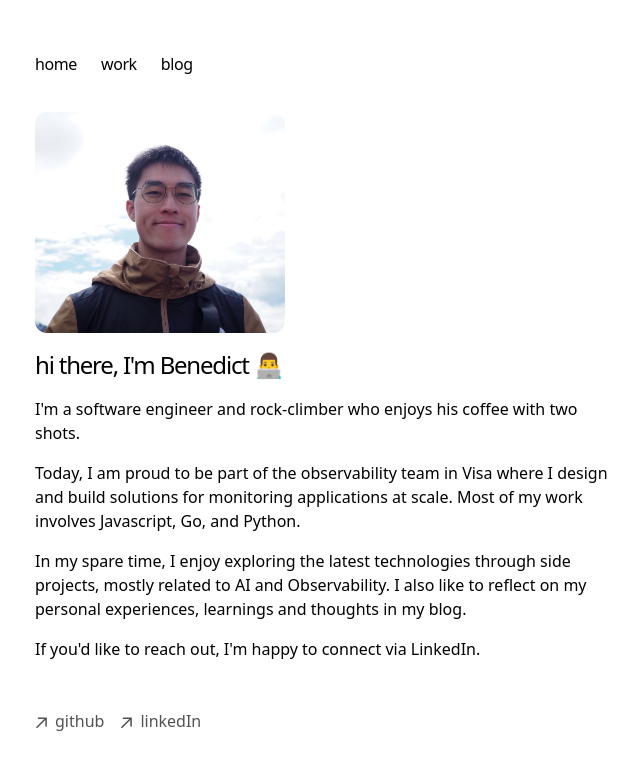
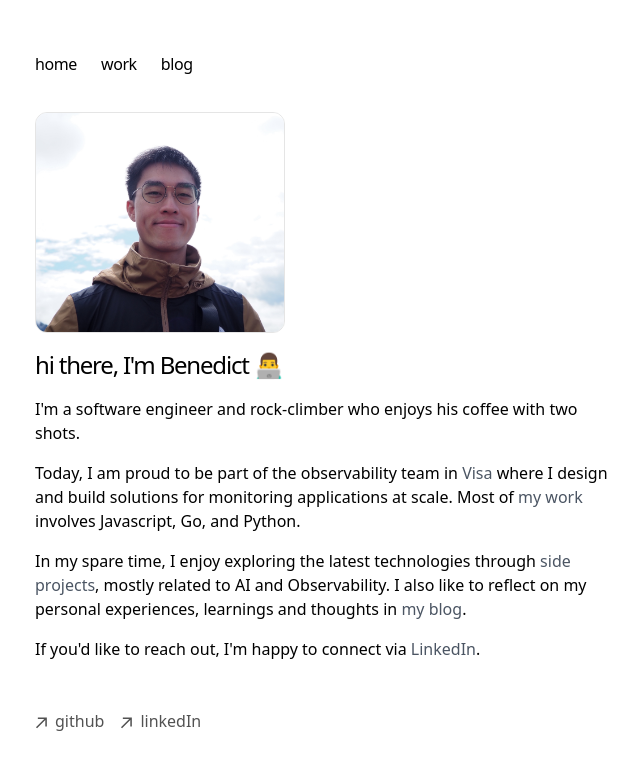
Before and after one commit to chensxb97/chensxb97.github.io, a Next.js app: page / in a window 1280 px wide. Shown: the top 770 px of the page, without its empty margins (317-957 px from the left). Built offline with nearby package versions, Linux system fonts and the light colour scheme.

Commit message:
updated theme

```diff
--- a/app/global.css
+++ b/app/global.css
@@ -3,6 +3,17 @@
 ::selection {
   background-color: #47a3f3;
   color: #fefefe;
+}
+
+.link,
+article a {
+  color: #4b5563;
+}
+
+.link:hover,
+article a:hover {
+  color: #4b5563;
+  text-decoration: underline;
 }
 
 :root {
--- a/app/page.tsx
+++ b/app/page.tsx
@@ -11,7 +11,7 @@ export default function Page() {
             alt="Profile picture"
             width={250}
             height={400}
-            className="rounded rounded-xl"
+            className="rounded rounded-xl border border-neutral-200 dark:border-neutral-900"
           />
         </div>
         <h1 className="mb-4 text-2xl font-medium tracking-tighter">
```
Also changed, not shown: app/components/mdx.tsx (+7 -5 lines).
